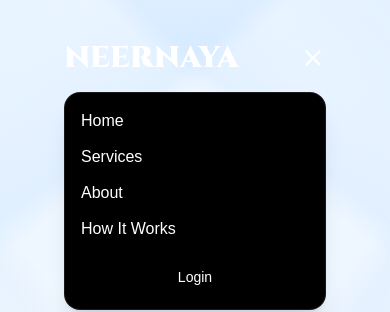
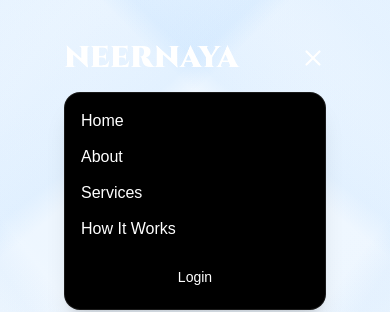
Before and after one commit to Pritam8917/neernaya, a Next.js app: page / in a window 390 px wide. Both pictures are taken after a click on the button 313 px from the left and 58 px from the top of the page. Shown: the top 312 px of the page. Built offline with nearby package versions, Linux system fonts and the light colour scheme.

Commit message:
feat(navbar): swap About and Services links in the navigation

```diff
--- a/components/layout/navbar.tsx
+++ b/components/layout/navbar.tsx
@@ -128,18 +128,18 @@ export function Navbar() {
           >
             Home
           </Link>
+          <Link
+            href="/about"
+            className="block text-white hover:text-blue-400 transition"
+          >
+            About
+          </Link>
 
           <Link
             href="/services"
             className="block text-white hover:text-blue-400 transition"
           >
             Services
-          </Link>
-          <Link
-            href="/about"
-            className="block text-white hover:text-blue-400 transition"
-          >
-            About
           </Link>
           <Link
             href="#how-it-works"
```
